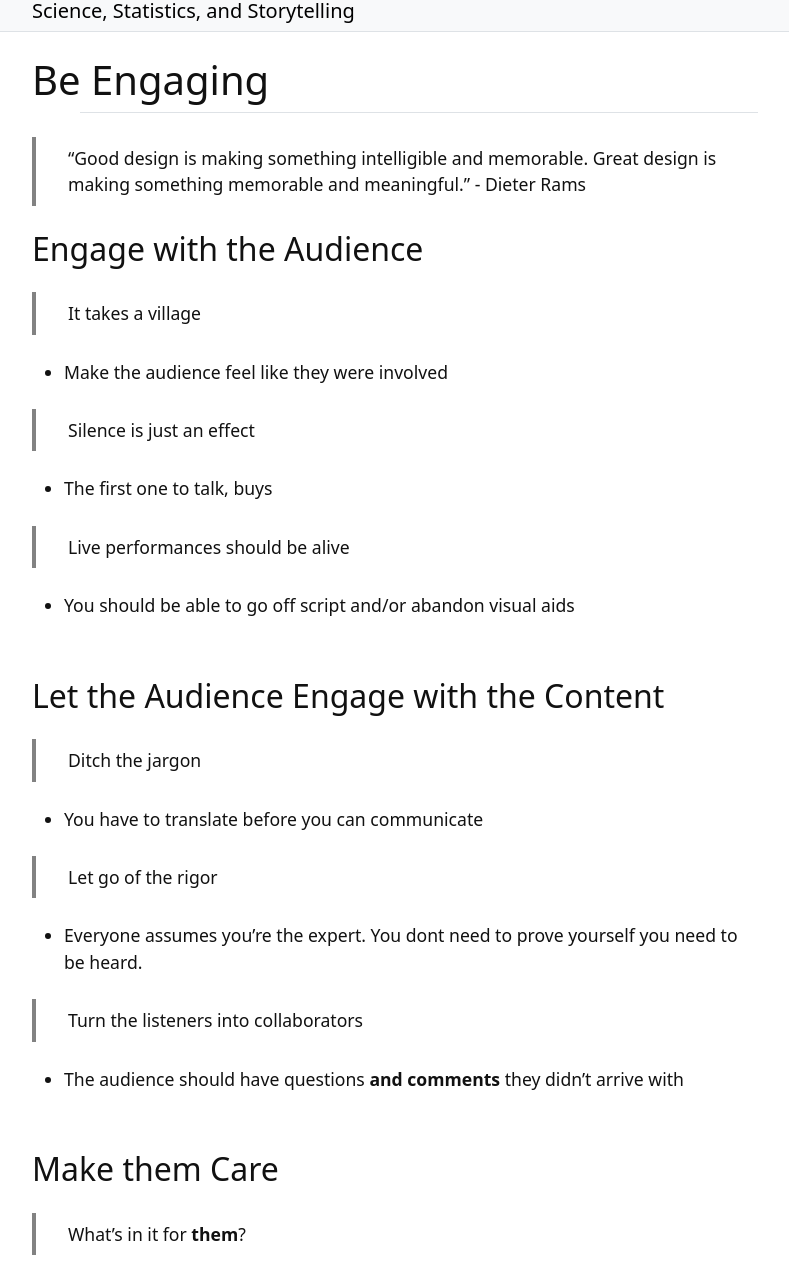
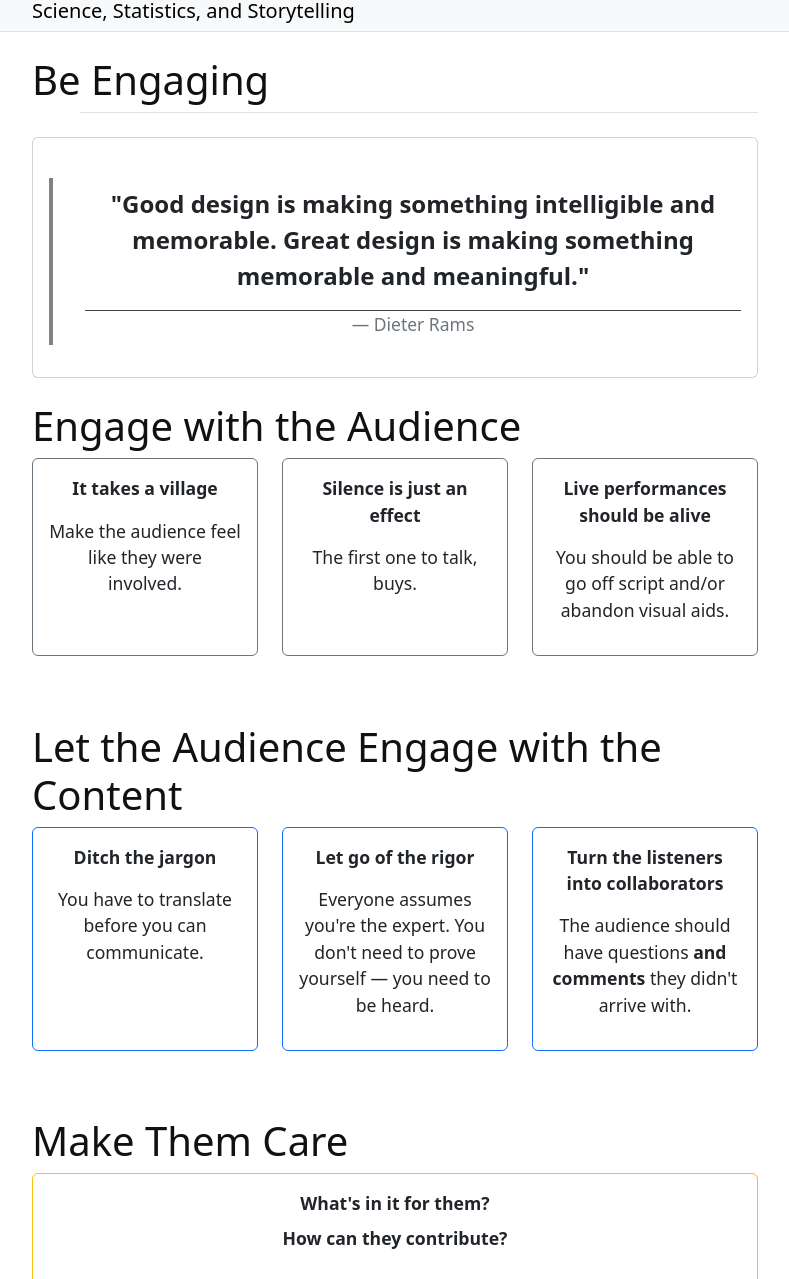
Before and after one commit to rmshksu/comm-shop, a Jekyll site: the page built from content/2-engage.md, in a window 1280 px wide and 1400 px high, cut to the strip 121-1400 px from the top of the window. Shown: the whole strip, without its empty margins (245-1034 px from the left). Built offline with Jekyll 4.4.1, drawn with Linux system fonts in a browser that asks for light colours; some of the changed text lies outside the part shown.

Commit message:
Update 2-engage.md
fuck it we ball

```diff
--- a/content/2-engage.md
+++ b/content/2-engage.md
@@ -3,44 +3,91 @@ title: Be Engaging
 nav: Engage
 ---
 
->"Good design is making something intelligible and memorable. Great design is making something memorable and meaningful." - Dieter Rams
+<div class="card mb-4">
+  <div class="card-body text-center">
+    <blockquote class="blockquote">
+      <p class="fs-4 fw-bold">
+        "Good design is making something intelligible and memorable. Great design is making something memorable and meaningful."
+      </p>
+      <footer class="blockquote-footer mt-2">Dieter Rams</footer>
+    </blockquote>
+  </div>
+</div>
 
-## Engage with the Audience
+# Engage with the Audience
 
->It takes a village
+<div class="row">
+  <div class="col-md-4 mb-4">
+    <div class="card h-100 border-secondary">
+      <div class="card-body text-center">
+        <p class="fw-bold">It takes a village</p>
+        <p>Make the audience feel like they were involved.</p>
+      </div>
+    </div>
+  </div>
 
-- Make the audience feel like they were involved
+  <div class="col-md-4 mb-4">
+    <div class="card h-100 border-secondary">
+      <div class="card-body text-center">
+        <p class="fw-bold">Silence is just an effect</p>
+        <p>The first one to talk, buys.</p>
+      </div>
+    </div>
+  </div>
 
->Silence is just an effect
-
-- The first one to talk, buys
-
->Live performances should be alive
-
-- You should be able to go off script and/or abandon visual aids
+  <div class="col-md-4 mb-4">
+    <div class="card h-100 border-secondary">
+      <div class="card-body text-center">
+        <p class="fw-bold">Live performances should be alive</p>
+        <p>You should be able to go off script and/or abandon visual aids.</p>
+      </div>
+    </div>
+  </div>
+</div>
 
 <br>
 
-## Let the Audience Engage with the Content
+# Let the Audience Engage with the Content
 
->Ditch the jargon
+<div class="row">
+  <div class="col-md-4 mb-4">
+    <div class="card h-100 border-primary">
+      <div class="card-body text-center">
+        <p class="fw-bold">Ditch the jargon</p>
+        <p>You have to translate before you can communicate.</p>
+      </div>
+    </div>
+  </div>
 
-- You have to translate before you can communicate
+  <div class="col-md-4 mb-4">
+    <div class="card h-100 border-primary">
+      <div class="card-body text-center">
+        <p class="fw-bold">Let go of the rigor</p>
+        <p>Everyone assumes you're the expert. You don't need to prove yourself — you need to be heard.</p>
+      </div>
+    </div>
+  </div>
 
->Let go of the rigor
-
-- Everyone assumes you're the expert. You dont need to prove yourself you need to be heard.
-
->Turn the listeners into collaborators
-
-- The audience should have questions **and comments** they didn't arrive with
+  <div class="col-md-4 mb-4">
+    <div class="card h-100 border-primary">
+      <div class="card-body text-center">
+        <p class="fw-bold">Turn the listeners into collaborators</p>
+        <p>The audience should have questions <strong>and comments</strong> they didn't arrive with.</p>
+      </div>
+    </div>
+  </div>
+</div>
 
 <br>
 
-## Make them Care
+# Make Them Care
 
->What's in it for **them**?
-
->How can **they** contribute?
-
->If there's no point to your presentation, then there's no point to remember it.
+<div class="card mb-4 border-warning">
+  <div class="card-body text-center">
+    <p class="fw-bold mb-2">What's in it for <strong>them</strong>?</p>
+    <p class="fw-bold mb-2">How can <strong>they</strong> contribute?</p>
+    <p class="mt-4">
+      If there's no point to your presentation, then there's no point to remember it.
+    </p>
+  </div>
+</div>
```
